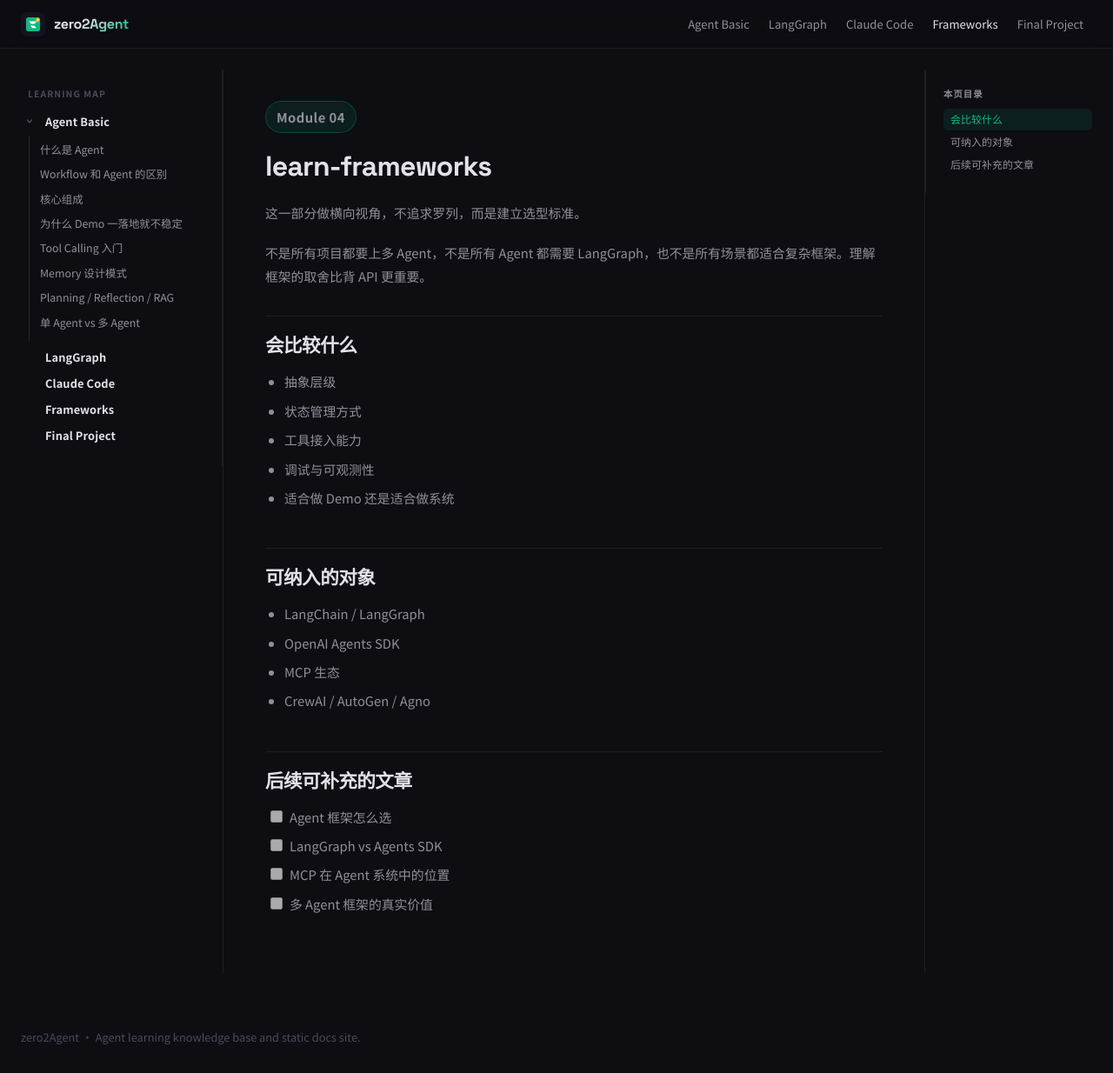
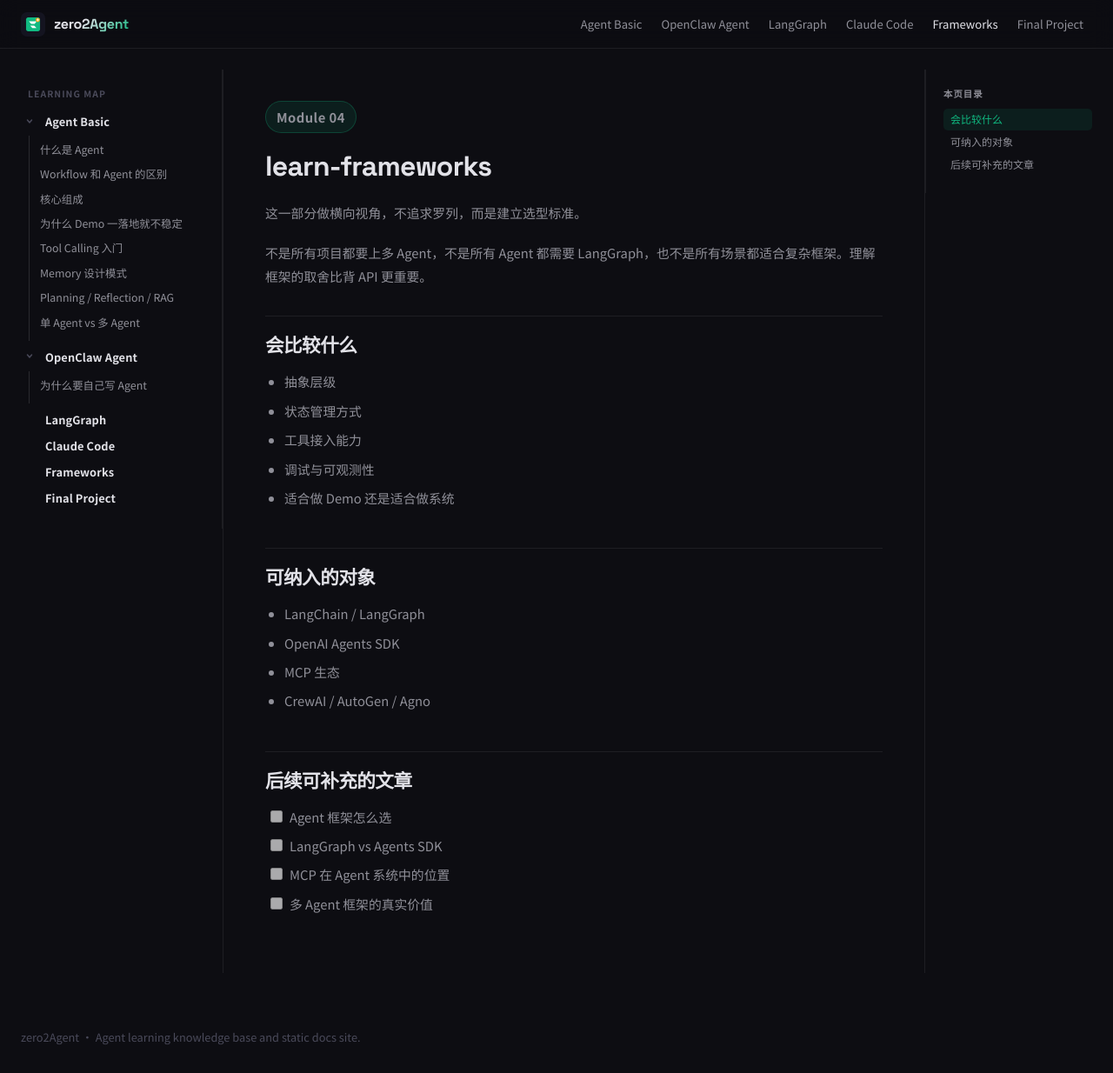
Before and after one commit to ranxi2001/zero2Agent, a Jekyll site: the page built from learn-frameworks/index.md, in a window 1280 px wide and 1234 px high. Shown: the whole window at 87% size. Built offline with Jekyll 4.4.1, drawn with Linux system fonts in a browser that asks for light colours; part of the change alters nothing that is shown.

Commit message:
feat: add learn-openclaw module with first article
Research source: github.com/lasywolf/Learn-OpenClaw + pi-mono
New module: learn-openclaw (added to _config.yml include + nav.yml)

Article 01: 为什么要自己写 Agent
- Why heavyweight frameworks fail in production
- The 3-line mental model: workflow=node+node, chatbot=workflow+loop,
  agent=chatbot+tools
- 60-line Node+Flow core implementation with code examples
- Mermaid diagrams: workflow, chatbot, agent loop, parallel agents
- 8-tool minimalist design philosophy
- Context/memory architecture
- Multi-agent: context isolation vs parallel teams
- Build path: understand core -> read pi-mono -> fork -> deploy with PM2

Co-Authored-By: Claude Sonnet 4.6 <noreply@anthropic.com>

````diff
--- a/_config.yml
+++ b/_config.yml
@@ -6,6 +6,7 @@ baseurl: /zero2Agent
 
 include:
   - learn-agent-basic
+  - learn-openclaw
   - learn-langgraph
   - learn-claude-code
   - learn-frameworks
--- a/_data/nav.yml
+++ b/_data/nav.yml
@@ -18,6 +18,11 @@ modules:
         slug: "07-planning-reflection-rag"
       - title: "单 Agent vs 多 Agent"
         slug: "08-single-vs-multi-agent"
+  - title: "OpenClaw Agent"
+    slug: "learn-openclaw"
+    articles:
+      - title: "为什么要自己写 Agent"
+        slug: "01-core-idea"
   - title: "LangGraph"
     slug: "learn-langgraph"
     articles: []
--- /dev/null
+++ b/learn-openclaw/01-core-idea/index.md
@@ -0,0 +1,264 @@
+---
+layout: default
+title: 为什么要自己写 Agent
+description: 从主流框架的局限，到 60 行代码的核心架构
+eyebrow: OpenClaw / 01
+---
+
+# 为什么要自己写 Agent
+
+你大概已经用过 LangChain、Dify 或者 Coze。
+
+上手快，效果看起来不错，Demo 做出来很顺。
+
+然后你试图把它真正部署起来，遇到了一些问题：
+
+- 行为不稳定，但不知道内部发生了什么
+- 想改一个细节，发现要翻三层抽象
+- 查一个 bug，堆栈里全是框架代码
+- 上了生产，偶尔出 CVE 漏洞（比如 LangChain 的 CVE-2025-68664）
+
+这不是你用得不好。是框架的结构决定的。
+
+## 真正跑在生产的 Coding Agent 用什么
+
+Claude Code、Cursor、Kimi-cli、pi-mono——这些目前公认最好的 Coding Agent——都没有用 LangChain 或 Dify。
+
+它们用的是**轻量级的自定义实现**。核心部分大概几十到几百行。
+
+原因不复杂：
+
+- 过度抽象 → 行为难预测
+- 大依赖链 → 安全面更大
+- 框架逻辑 → 你无法完全控制流程
+
+OpenClaw 的方案从这里出发：**把 Agent 拆到最小单位，理解每一层在做什么，然后用你自己的代码搭出来。**
+
+---
+
+## Agent 的本质：三行公式
+
+把 Agent 一层层拆开，会得到这样一个推导：
+
+```
+workflow = node + node
+chatbot  = workflow + loop
+agent    = chatbot + tools
+```
+
+这三行描述了从最简单的管道，到一个能自己决策、调用工具的 Agent，所需要的全部概念。
+
+逐层看一下：
+
+### Workflow：有向图里的节点
+
+一个 Workflow 就是若干 Node 按顺序或按条件连接起来。每个 Node 做一件事：接收输入，返回输出和动作名称（action）。Flow 根据 action 决定下一个执行哪个 Node。
+
+<div class="mermaid">
+flowchart LR
+    A([输入]) --> B[Node A] -->|action: search| C[Node B] -->|action: summarize| D[Node C] --> E([输出])
+</div>
+
+没有循环。执行路径由开发者提前定义好。这是 Workflow。
+
+### Chatbot：加一个循环
+
+把 Workflow 放进一个 while 循环，每轮读用户输入、执行一次 Flow、输出结果。
+
+<div class="mermaid">
+flowchart TD
+    A([用户输入]) --> B[ChatNode]
+    B -->|output| C([输出])
+    C --> A
+</div>
+
+还是没有工具。只是一个能多轮对话的系统。这是 Chatbot。
+
+### Agent：加工具调用的回路
+
+当 ChatNode 判断需要调用工具时，不直接输出，而是把流程路由到 ToolCallNode。ToolCallNode 执行工具，把结果写回对话上下文，再把流程还给 ChatNode。
+
+<div class="mermaid">
+flowchart TD
+    A[ChatNode] -->|tool_call| B[ToolCallNode]
+    B -->|chat| A
+    A -->|output| C([输出结果])
+</div>
+
+这个循环就是 Agent 和 Chatbot 的本质区别。
+
+---
+
+## 60 行代码的核心框架
+
+实现上面这个结构，不需要 LangChain。核心代码大概 60 行：
+
+```python
+# core/node.py
+
+shared = {}  # 全局状态，所有 Node 共享
+
+class Node:
+    def __init__(self, max_retries=1, wait=0):
+        self.successors = {}      # action -> 下一个 Node
+        self._action = "default"
+        self.max_retries = max_retries
+        self.wait = wait
+
+    def exec(self, payload):
+        # 子类实现：返回 (action, next_payload)
+        raise NotImplementedError
+
+    def __rshift__(self, other):
+        # node >> other_node  —— 连接节点
+        self.successors[self._action] = other
+        self._action = "default"
+        return other
+
+    def __sub__(self, action):
+        # node - "action"  —— 给边打标签
+        self._action = action
+        return self
+
+class Flow:
+    def __init__(self, start=None):
+        self.start = start
+
+    def run(self, payload=None):
+        node = self.start
+        while node:
+            action, payload = node._exec(payload)
+            node = node.successors.get(action)
+```
+
+用 Python 运算符重载让节点连接的语法很干净：
+
+```python
+# 构图
+chat_node - "tool_call" >> tool_call_node
+tool_call_node - "chat"  >> chat_node
+chat_node - "output"     >> output_node
+
+# 执行
+flow = Flow(chat_node)
+flow.run()
+```
+
+整个框架就是这样。没有魔法，没有隐藏逻辑。
+
+---
+
+## 工具系统：越少越好
+
+OpenClaw 方案里只保留了 8 个工具：
+
+| 工具 | 作用 |
+|------|------|
+| `read` | 读文件（支持 offset/limit）|
+| `write` | 写文件（自动创建父目录）|
+| `edit` | 精确查找替换 |
+| `bash` | 执行 shell 命令 |
+| `grep` | 正则搜索 |
+| `find` | Glob 匹配查找文件 |
+| `ls` | 列目录 |
+| `search` | DuckDuckGo 搜索 |
+
+**为什么这么少？**
+
+实验数据：把工具数量从很多削减到 8 个，Agent 的任务完成率反而提升了。
+
+原因在于：工具越多，模型选工具的决策空间越大，越容易选错或组合错。简单、职责清晰的工具更容易被模型正确使用。
+
+一个实用原则：**能用 `bash` 解决的，不要单独做工具。**
+
+### 工具的三种形式
+
+OpenClaw 方案把"工具"分成三类，概念很清晰：
+
+| 类型 | 本质 | 例子 |
+|------|------|------|
+| Tool | 本地函数调用 | `read_file()` |
+| MCP | 远程进程调用（Anthropic 协议）| MCP Server |
+| Skill | 本地进程调用（结构化能力）| `tools/skills/pdf/` |
+
+---
+
+## 上下文与内存
+
+内存不复杂：
+
+```
+memory = 短期上下文 + 长期上下文
+```
+
+- **短期上下文**：最近几轮完整的对话历史，直接放进 `messages`
+- **长期上下文**：对更早对话的摘要，压缩后追加到上下文头部
+
+没有向量数据库，没有复杂的检索策略。大多数场景下这就够了。
+
+---
+
+## 多 Agent：上下文隔离，而不是主从调度
+
+多 Agent 架构目前最实用的用法不是"一个主 Agent 调度一堆子 Agent"，而是**上下文隔离**。
+
+每个子 Agent 处理一个独立的子任务，彼此的上下文互不干扰。主 Agent 的上下文不会因为某个子任务的细节被污染。
+
+更进一步的方向是**并行 Agent 团队**——多个 Agent 同时处理不同子任务，最后合并结果。这是当前 Coding Agent 领域的前沿方向，比主从调度更高效，也更稳定。
+
+<div class="mermaid">
+flowchart LR
+    A([任务]) --> B[Agent 1\n子任务 A]
+    A --> C[Agent 2\n子任务 B]
+    A --> D[Agent 3\n子任务 C]
+    B --> E([合并结果])
+    C --> E
+    D --> E
+</div>
+
+---
+
+## 构建你自己的 OpenClaw
+
+这套思路落地的路径是：
+
+1. **理解核心框架**：读懂 `core/node.py` 里的 60 行代码
+2. **跑通 workflow → chatbot → agent** 的推导过程
+3. **读 pi-mono**：这是目前公认最好的开源 Coding Agent，用 4 小时理解它的架构
+4. **fork 改造**：把 pi-mono 改成你自己的 LLM、你自己的工具集、你自己的系统 Prompt
+5. **部署**：用 PM2 后台运行，接入 Slack 或飞书，通过 IM 跟自己的 Agent 对话
+
+```bash
+# 克隆 pi-mono
+git clone https://github.com/pi-mcp/pi-mono
+
+# 配置 LLM（以 Kimi 为例）
+export OPENAI_API_KEY="your-key"
+export OPENAI_BASE_URL="https://api.moonshot.cn/v1"
+
+# PM2 后台部署
+npm install -g pm2
+pm2 start your_agent.py --name "myclaw"
+```
+
+你的 Agent 可以叫 `YourNameClaw`——这就是 OpenClaw 命名约定的含义。
+
+---
+
+## 这条路适合什么人
+
+这套方案对以下场景有价值：
+
+- 你想真正理解 Agent 底层在做什么，不满足于黑盒调包
+- 你要开发一个真正部署上线的 Agent，需要完整的可控性
+- 你在准备 Agent 方向的技术面试，需要展示能从零搭系统的能力
+
+它不适合：
+
+- 只是想快速 Demo 一个功能
+- 不需要深入理解原理，只需要结果
+
+下一步建议：
+
+- 克隆 [Learn-OpenClaw](https://github.com/lasywolf/Learn-OpenClaw)，跑通 `examples/` 里的三个示例
+- 阅读 [pi-mono](https://github.com/pi-mcp/pi-mono)，用 Claude 帮你生成架构图
--- /dev/null
+++ b/learn-openclaw/index.md
@@ -0,0 +1,31 @@
+---
+layout: default
+title: OpenClaw Agent
+description: 从零构建属于自己的轻量级 Coding Agent
+---
+
+# OpenClaw Agent
+
+> "Agent 其实很简单。"
+
+这个模块要解决一个具体的问题：**怎么从零搭出一个真正跑在生产上的 Coding Agent。**
+
+不是调包。不是用 LangChain 或 Dify 拖节点。是从 ~60 行核心代码出发，一步步推导出 Node、Flow、Chatbot、Agent，最终把自己的 Agent 部署起来，通过 Slack 或飞书跟它对话。
+
+这个思路来自 [Learn-OpenClaw](https://github.com/lasywolf/Learn-OpenClaw) 和 [pi-mono](https://github.com/pi-mcp/pi-mono)。
+
+---
+
+## 本模块的核心主张
+
+主流 Agent 框架（LangChain、Dify、Coze）在 Demo 阶段很好用，但它们都有一个共同问题：**过度抽象**。当你真的想控制行为、排查问题、或者上生产，你发现你不知道它在做什么。
+
+真正跑在生产上的 Coding Agent——Claude Code、Cursor、Kimi-cli、pi-mono——用的都不是这些框架。它们都在用轻量级的自定义方案。
+
+OpenClaw 的思路就是：学懂核心原理，然后改 pi-mono，变成属于你自己的 Agent。
+
+---
+
+## 章节列表
+
+- [为什么要自己写 Agent](./01-core-idea/index.html)
````
